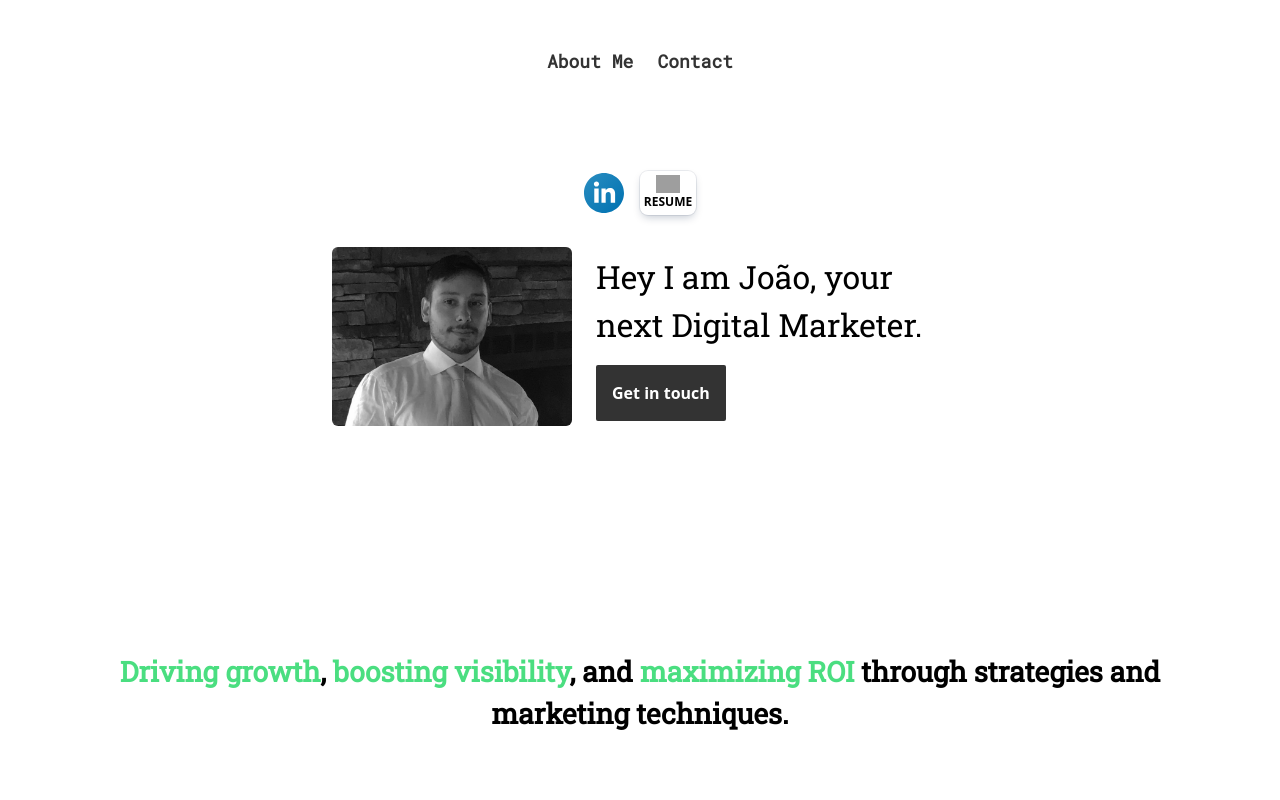
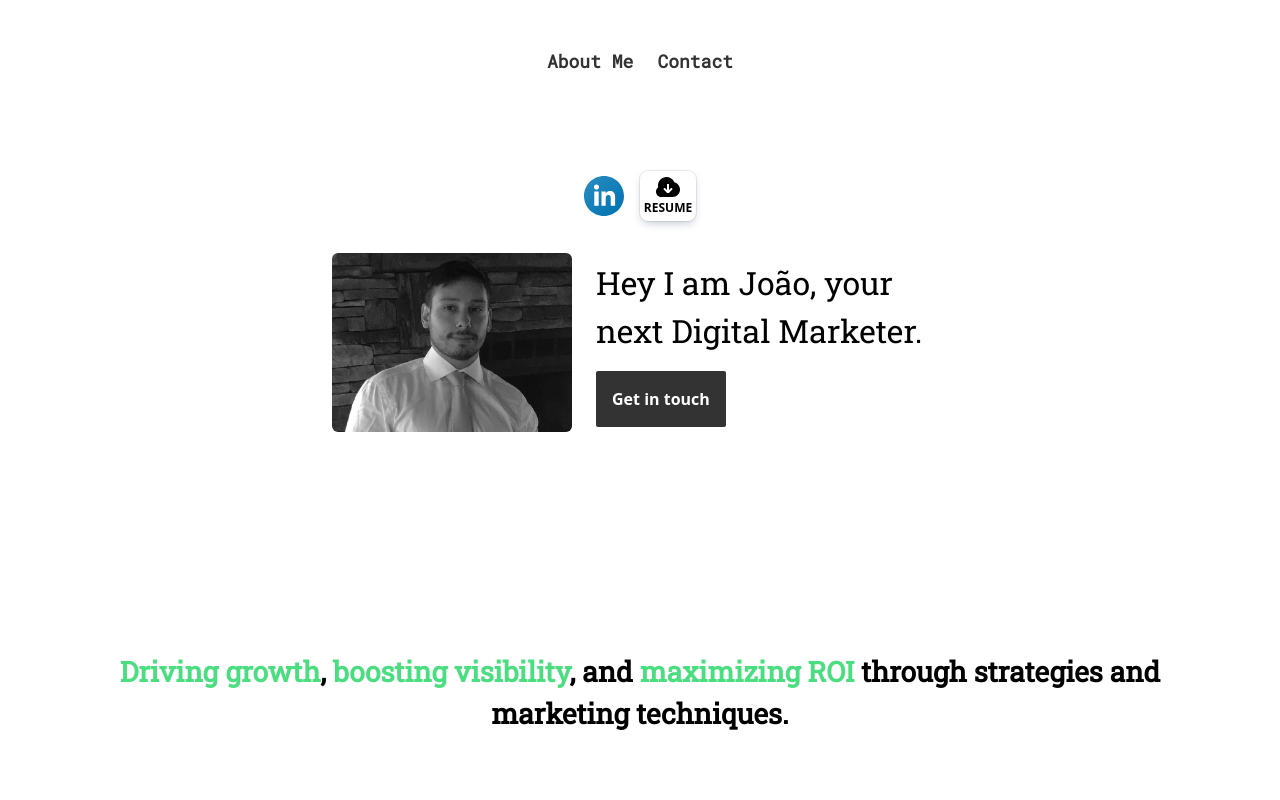
Before and after one commit to joao-miguel8/portfolio-website, a React (Vite) app: page / in a window 1280 px wide. Shown: the top 800 px of the page. Built offline with nearby package versions, Linux system fonts and the light colour scheme; grey boxes are pictures that could not be loaded.

Commit message:
- Change resume path and Remove target for a tag

```diff
--- a/src/components/Hero.jsx
+++ b/src/components/Hero.jsx
@@ -20,12 +20,8 @@ const Hero = ({ scrollToForm }) => {
 								</svg>
 							</a>
 							{/* Resume */}
-							<a
-								download
-								target="_blank"
-								href="./assets/dgm_resume_2024 2.pdf"
-								className="p-1 flex flex-col items-center shadow-md rounded-lg [box-shadow:rgba(9,_30,_66,_0.25)_0px_4px_8px_-2px,_rgba(9,_30,_66,_0.08)_0px_0px_0px_1px] transition duration-300 ease-in-out hover:-translate-y-2">
-								<img src="./public/cloud-download-alt_7435099.svg" alt="download icon" className="w-6" />
+							<a download href="./assets/dgm_resume_2024_2.pdf" className="p-1 flex flex-col items-center shadow-md rounded-lg [box-shadow:rgba(9,_30,_66,_0.25)_0px_4px_8px_-2px,_rgba(9,_30,_66,_0.08)_0px_0px_0px_1px] transition duration-300 ease-in-out hover:-translate-y-2">
+								<img src="src/assets/icons/cloud-download-alt_7435099.svg" alt="download icon" className="w-6" />
 								<span className="text-12 font-semibold uppercase">Resume</span>
 							</a>
 						</div>
```
Also changed, not shown: 1 other file (tests, documents, lock files or other folders).
